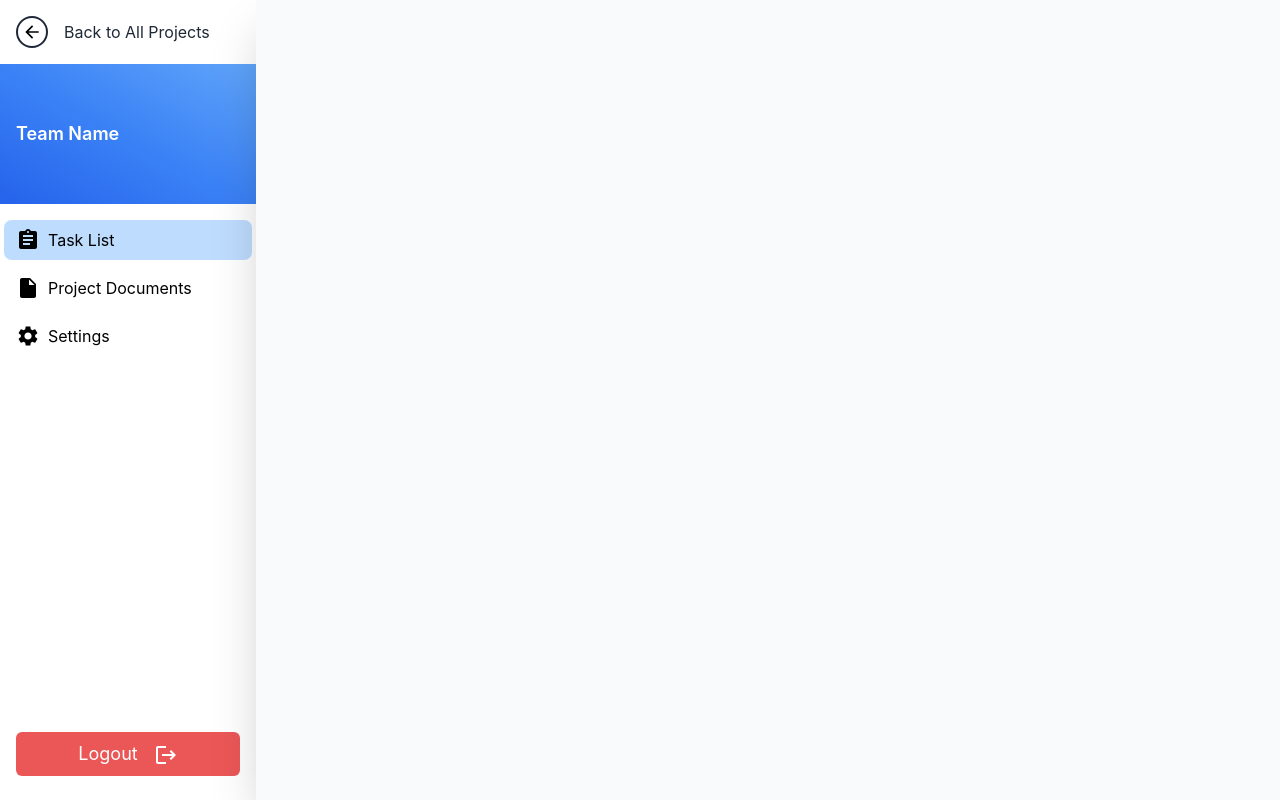
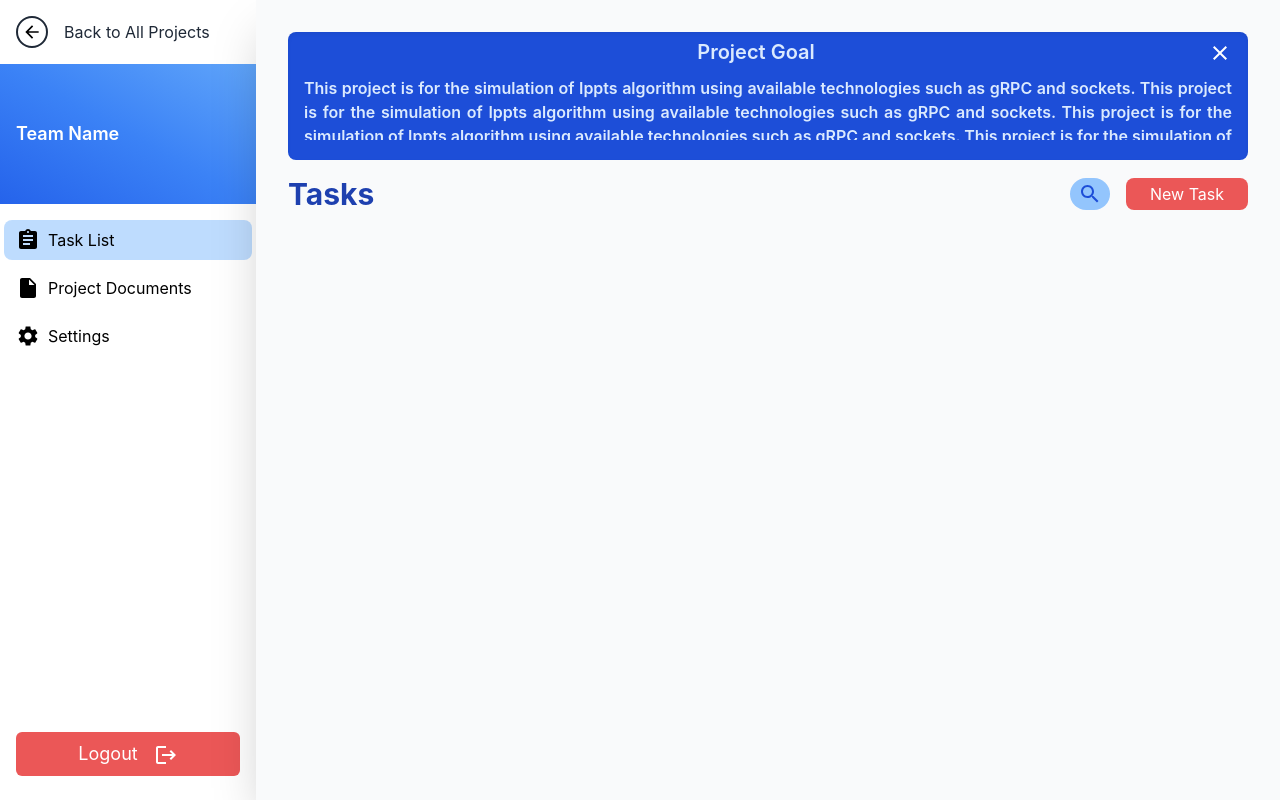
Before and after one commit to nexus-hash/Pentagon, a React (Create React App) app: page /team in a window 1280 px wide. Built offline with nearby package versions, Linux system fonts and the light colour scheme; no server answers; sample sign-in values are in the browser's storage.

Commit message:
Added Search Bar

```diff
--- a/src/pages/Team/components/teamnavbar.js
+++ b/src/pages/Team/components/teamnavbar.js
@@ -11,7 +11,7 @@ import {useHistory} from "react-router-dom";
 export default function TeamNavbar(props) {
   const history = useHistory();
   return (
-      <div className="navbar w-1/5 h-screen bg-white flex flex-col justify-start items-start">
+      <div className="navbar w-1/5 h-screen bg-white flex flex-col justify-start shadow-2xl items-start">
         <Link
           to="/dashboard"
           className="flex justify-start w-full px-4 py-4 items-center"
--- a/src/pages/Team/teamdashboard.js
+++ b/src/pages/Team/teamdashboard.js
@@ -1,10 +1,12 @@
-import {Component} from 'react';
-import verifyToken from '../utils/verifytoken';
+import { Component } from "react";
+import verifyToken from "../utils/verifytoken";
 
-
-import '../../css/global.css';
-import TeamNavbar from './components/teamnavbar';
-import { FadeLoader } from 'react-spinners';
+import "../../css/global.css";
+import TeamNavbar from "./components/teamnavbar";
+import { FadeLoader } from "react-spinners";
+import Fade from "react-reveal/Fade";
+import CloseIcon from "@mui/icons-material/Close";
+import SearchOutlinedIcon from "@mui/icons-material/SearchOutlined";
 
 export default class TeamDashboard extends Component {
   constructor(props) {
@@ -12,27 +14,95 @@ export default class TeamDashboard extends Component {
     this.state = {
       isLoading: false,
       teamid: this.props.teamid,
+      goal: localStorage.getItem("goal") ? localStorage.getItem("goal") : "",
+      showGoal: localStorage.getItem("goal") ? false : true,
+    };
+
+    this.handleGoalCloseOnClick = this.handleGoalCloseOnClick.bind(this);
+  }
+
+  async componentDidMount() {
+    console.log(localStorage.getItem("team"));
+    var p = await verifyToken();
+    if (!p) {
+      this.props.history.push("/login");
     }
   }
 
-  async componentDidMount() {
-    console.log(localStorage.getItem('team'));
-    var p = await verifyToken();
-    if(!p){
-      this.props.history.push('/login');
-    }
+  handleGoalCloseOnClick() {
+    //save using team id
+    this.setState({
+      goal: "hidden",
+      showGoal: false,
+    });
+    localStorage.setItem("goal", "hidden");
   }
+
   render() {
     return (
       <div className="w-full h-full flex justify-start items-start">
         <TeamNavbar isTask={true} />
-        <main className="bg-gray-50 w-4/5 h-screen shadow-2xl flex flex-col justify-start items-center">
+        <main className="bg-gray-50 w-4/5 h-screen shadow-2xl">
           {this.state.isLoading ? (
             <div className="h-screen flex justify-center items-center text-blue-300 w-full">
               <FadeLoader color="#2563eb" />
             </div>
           ) : (
-            <div></div>
+            <div className="w-full h-screen flex flex-col justify-start items-start pt-8 px-8 transform transition duration-150">
+              <Fade top collapse when={this.state.showGoal}>
+                <div
+                  className={`h-32 max-h-32 w-full bg-blue-700 rounded-lg py-1 px-4 ${this.state.goal} text-blue-100 font-semibold mb-4 shadow-inner`}
+                >
+                  <div className="flex justify-between items-center mb-2">
+                    <h4 className="w-full h-8 justify-center flex items-center text-xl">
+                      Project Goal
+                    </h4>
+                    <button
+                      onClick={this.handleGoalCloseOnClick}
+                      className="text-white"
+                    >
+                      <CloseIcon />
+                    </button>
+                  </div>
+                  <p className="w-full h-16 flex flex-wrap overflow-scroll scrollbar-hide text-justify break-normal">
+                    This project is for the simulation of Ippts algorithm using
+                    available technologies such as gRPC and sockets. This
+                    project is for the simulation of Ippts algorithm using
+                    available technologies such as gRPC and sockets. This
+                    project is for the simulation of Ippts algorithm using
+                    available technologies such as gRPC and sockets. This
+                    project is for the simulation of Ippts algorithm using
+                    available technologies such as gRPC and sockets. This
+                    project is for the simulation of Ippts algorithm using
+                    available technologies such as gRPC and sockets. This
+                    project is for the simulation of Ippts algorithm using
+                    available technologies such as gRPC and sockets. This
+                    project is for the simulation of Ippts algorithm using
+                    available technologies such as gRPC and sockets. This
+                    project is for the simulation of Ippts algorithm using
+                    available technologies such as gRPC and sockets.
+                  </p>
+                </div>
+              </Fade>
+              <div className="w-full flex justify-between items-center transform transition duration-200">
+                <Fade top>
+                  <div className="text-3xl font-bold text-blue-800">Tasks</div>
+                </Fade>
+                <Fade right>
+                  <div className="w-full flex justify-end items-center">
+                    <div  className="w-auto h-auto bg-blue-300 flex rounded-full mr-4 ">
+                    <input type="text" className=" hidden bg-blue-300 text-blue-900 py-1 px-3 rounded-full border-none outline-none"></input>
+                    <button className="p-1 text-blue-700 rounded-full flex justify-center items-center shadow-mg px-2 placeholder-blue-600" placeholder="Search">
+                      <SearchOutlinedIcon />
+                    </button>
+                    </div>
+                    <button className="btn-bg-color px-6 text-white rounded-lg py-1">
+                      New Task
+                    </button>
+                  </div>
+                </Fade>
+              </div>
+            </div>
           )}
         </main>
       </div>
```
